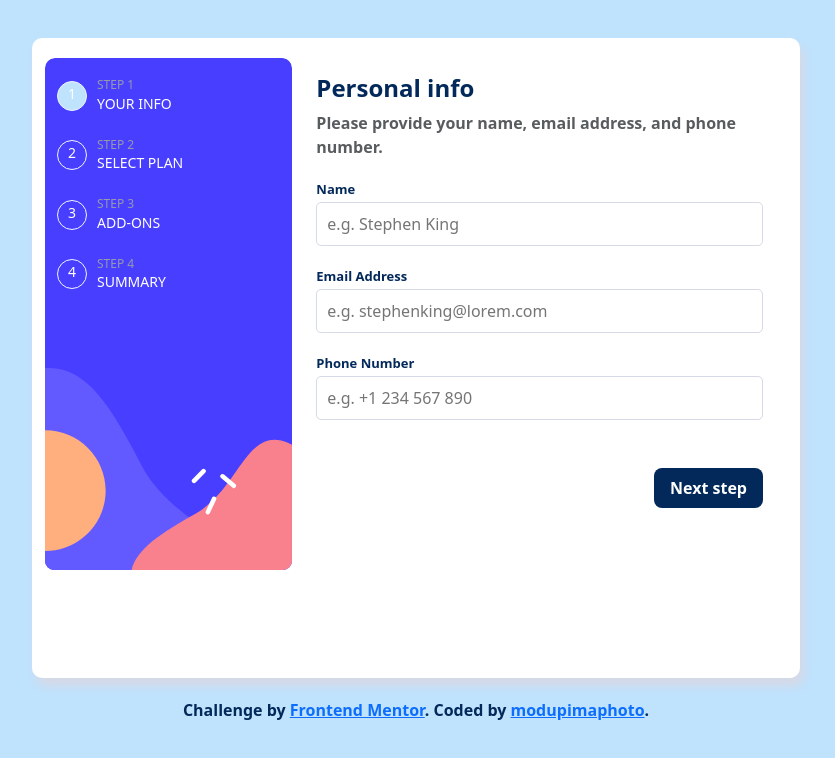
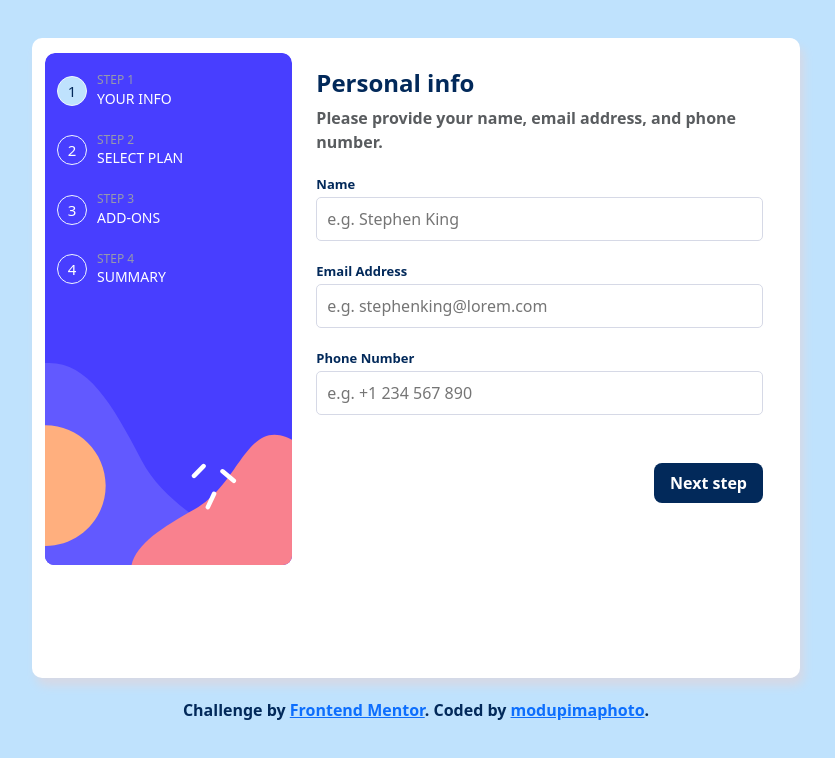
Before and after one commit to modupimaphoto/multi-step-form, a React (Create React App) app: page / in a window 1280 px wide. Shown: the top 758 px of the page, without its empty margins (224-1059 px from the left). Built offline with nearby package versions, Linux system fonts and the light colour scheme.

Commit message:
added active-step styles

```diff
--- a/src/index.css
+++ b/src/index.css
@@ -46,7 +46,7 @@ body {
     height: 80vh;
     margin: auto;
     margin-top: 3%;
-    padding: 20px 25px;
+    padding: 15px 25px;
     border-radius: 10px;
     box-shadow: 4px 8px 10px var(--light-gray);
     background-color: var(--white)
@@ -96,15 +96,15 @@ body {
     color: var(--white);
     width: 30px;
     height: 30px;
-    padding: 4px;
+    padding: 5px;
     text-align: center;
     margin-right: 10px;
     border:  1px solid var(--magnolia);
-    font-size: 14px;
+    font-size: 15px;
 }
 .active-step {
-    color: var(--marine-blue);
-    background-color: var(--light-blue)
+    color: var(--marine-blue)!important;
+    background-color: var(--light-blue);
 }
 .step div {
     line-height:  5px;
@@ -226,7 +226,7 @@ form span {
     border-radius: 10px;
     background: var(--alabaster)
 }
-.summary-add-ons-card button {
+.summary-card button {
     border:  none;
     background: transparent;
     padding: 0;
@@ -234,13 +234,13 @@ form span {
     color: var(--cool-gray);
     transition: color 0.7s
 }
-.summary-add-ons-card button:hover {
+.summary-card button:hover {
     color: var(--purplish-blue);
 }
-.summary-add-ons-card{
+.summary-card{
     line-height: 10px;
 }
-.summary-add-ons-card div:first-child, div:last-child {
+.summary-card div:first-child, div:last-child {
     color: var(--marine-blue);
     font-weight: 600;
 }
```
